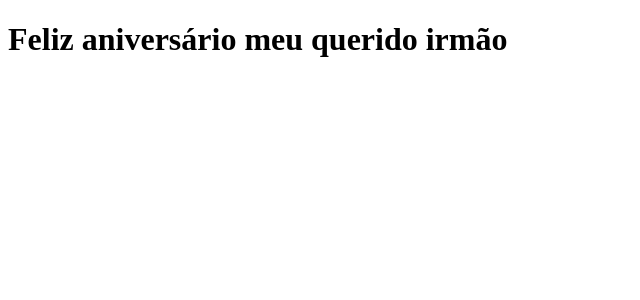
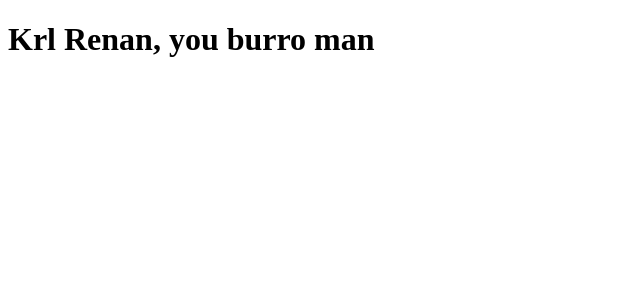
Before and after one commit to DanielRodriz676/Web-Tab-Rod, a Next.js app: page / in a window 1280 px wide. Shown: the top 300 px of the page, without its empty margins (0-640 px from the left). Built offline with nearby package versions, Linux system fonts and the light colour scheme.

Commit message:
Renan burro

```diff
--- a/pages/index.js
+++ b/pages/index.js
@@ -1,5 +1,5 @@
 function Home() {
-  return <h1>Feliz aniversário meu querido irmão</h1>;
+  return <h1>Krl Renan, you burro man</h1>;
 }
 
 function test() {
```
